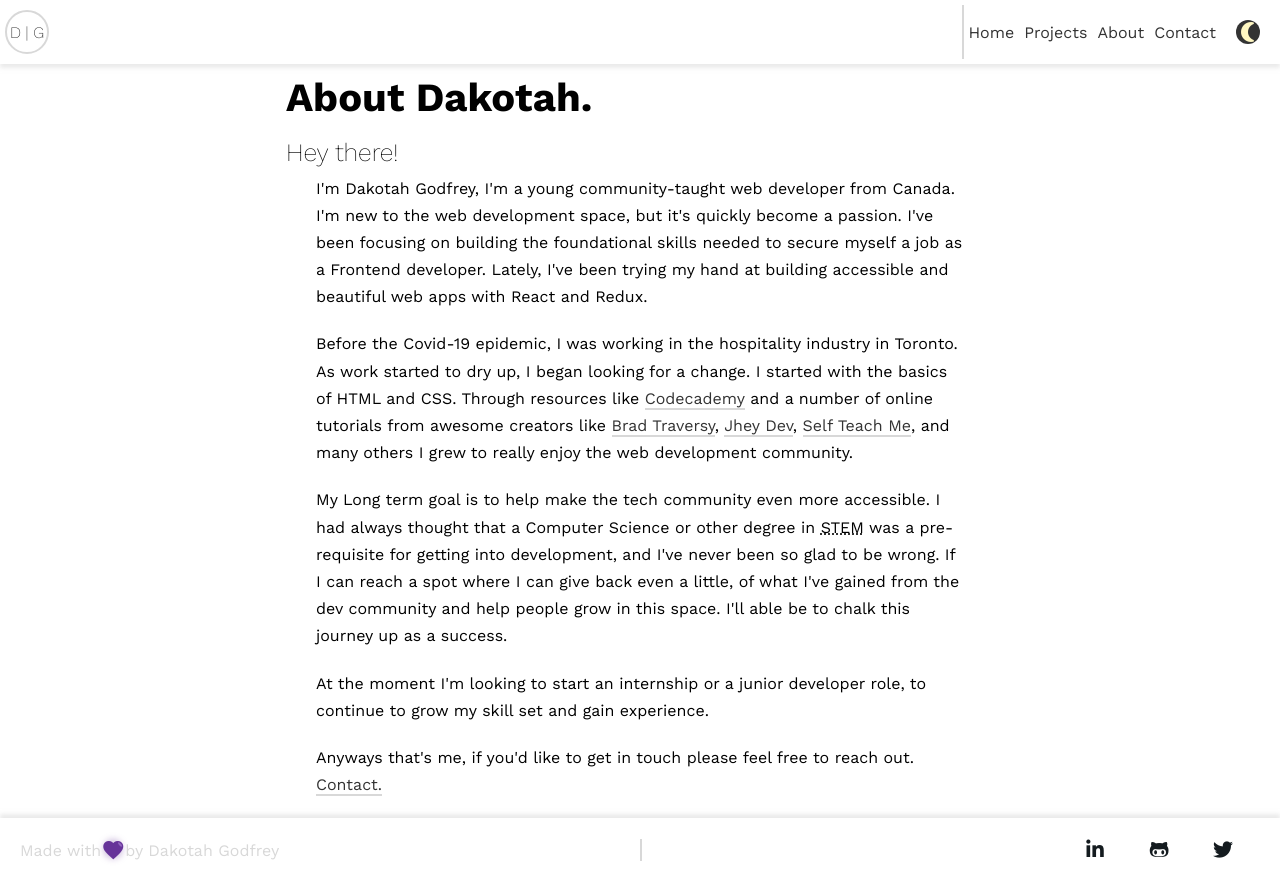
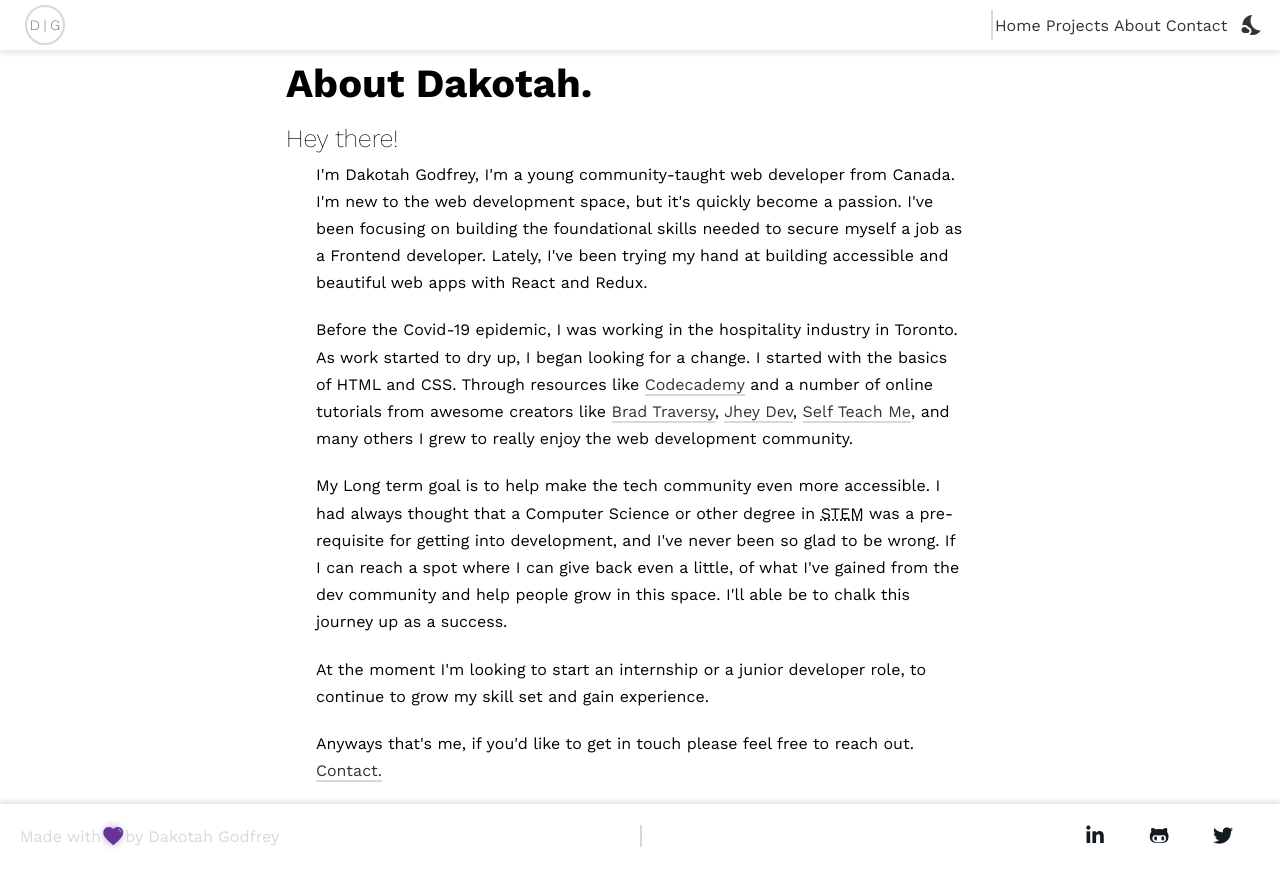
Before and after one commit to DakotahGodfrey/profile_site, a React (Create React App) app: page /about in a window 1280 px wide. Built offline with nearby package versions, Linux system fonts and the light colour scheme.

Commit message:
layout fix

```diff
--- a/src/assets/scss/_mediaQuery.scss
+++ b/src/assets/scss/_mediaQuery.scss
@@ -84,3 +84,21 @@
     }
   }
 }
+@media screen and (max-width: 350px) {
+  nav {
+    .logo {
+      margin: 0;
+      display: none;
+    }
+    ul {
+      border: none;
+      li {
+        a {
+          border-bottom: 1px solid
+            rgba($color: $site-medium-light-color, $alpha: 0.9);
+          padding: 0.05rem;
+        }
+      }
+    }
+  }
+}
--- a/src/assets/scss/_navbar.scss
+++ b/src/assets/scss/_navbar.scss
@@ -23,8 +23,9 @@ nav {
     display: inline-flex;
     align-items: center;
     border-left: $site-medium-light-color 2px solid;
+    height: 30px;
     li {
-      margin: 0.5rem;
+      margin: 0.25rem;
       font-size: 1.6rem;
       a {
         display: block;
@@ -41,19 +42,23 @@ nav {
     }
   }
   .logo {
-    height: 44px;
-    width: 44px;
+    height: 40px;
+    width: 40px;
     border-radius: 50%;
     display: flex;
+    margin-left: 2rem;
     align-items: center;
+    font-size: 1.4rem;
     font-weight: 200;
+    padding: 0.25rem;
     justify-content: center;
     border: 2px solid $site-medium-light-color;
+    color: #000;
   }
   .dark-mode-toggle {
     display: grid;
-    height: 4.4rem;
-    width: 4.4rem;
+    height: 4rem;
+    width: 4rem;
     align-items: center;
     border-radius: 50%;
     cursor: pointer;
@@ -72,13 +77,13 @@ nav {
     .dark-mode {
       grid-row: 1;
       grid-column: 1;
-      color: #fff7c2;
+      color: #faf6df;
       transform-origin: center;
       border-radius: 50%;
       width: min-content;
       transition: opacity 0.4s;
       justify-self: center;
-      background-color: #333;
+      color: #333;
     }
     .light-mode {
       grid-row: 1;
@@ -99,19 +104,3 @@ nav {
     transform: rotate(360deg);
   }
 }
-
-@keyframes rock {
-  0%,
-  100% {
-    transform: rotate(0);
-  }
-  25% {
-    transform: rotate(-35deg);
-  }
-  50% {
-    transform: rotate(0deg);
-  }
-  75% {
-    transform: rotate(5deg);
-  }
-}
--- a/src/components/layout/navbar/Navbar.jsx
+++ b/src/components/layout/navbar/Navbar.jsx
@@ -13,9 +13,11 @@ const Navbar = () => {
   const ariaLabel = `${darkMode ? "turn off dark mode" : "turn on dark mode"}`;
   return (
     <nav className={darkMode ? "dark" : ""}>
-      <div className="logo">
-        <span>D | G</span>
-      </div>
+      <Link to="/">
+        <div className="logo">
+          <span>D | G</span>
+        </div>
+      </Link>
       <ul>
         <li>
           <Link to="/" className="current">
@@ -45,7 +47,7 @@ const Navbar = () => {
               light_mode
             </i>
             <i className={`material-icons dark-mode ${darkMode ? "fade" : ""}`}>
-              nightlight_round
+              nights_stay
             </i>
           </button>
         </li>
```
